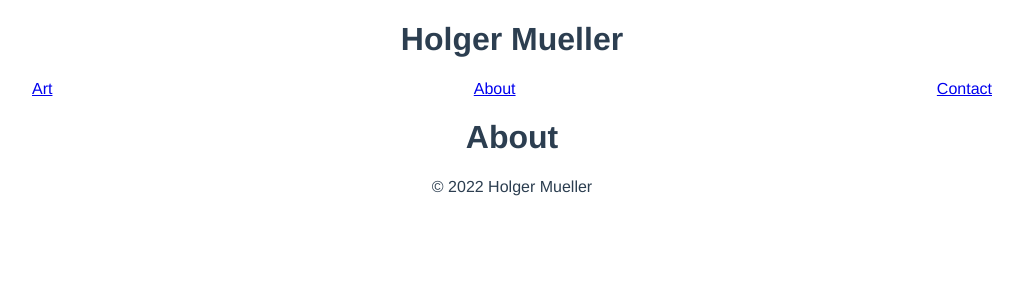
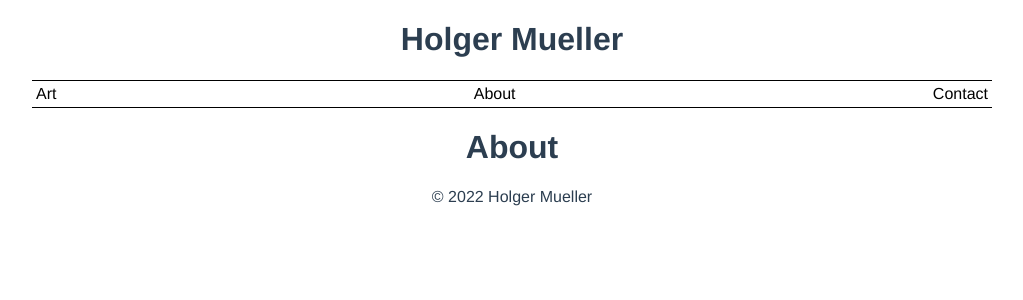
Before and after one commit to Holgermueller/moodtracker, a Vue app: page /About in a window 1280 px wide. Shown: the top 300 px of the page, without its empty margins (128-1151 px from the left). Built offline with nearby package versions, Linux system fonts and the light colour scheme.

Commit message:
some styling

```diff
--- a/src/components/StickyHeader.vue
+++ b/src/components/StickyHeader.vue
@@ -18,5 +18,12 @@ nav {
   justify-content: space-between;
   column-gap: 0.5rem;
   flex-wrap: wrap;
+  border-top: 1px solid black;
+  border-bottom: 1px solid black;
+}
+a {
+  text-decoration: none;
+  padding: 4px;
+  color: black;
 }
 </style>
```
